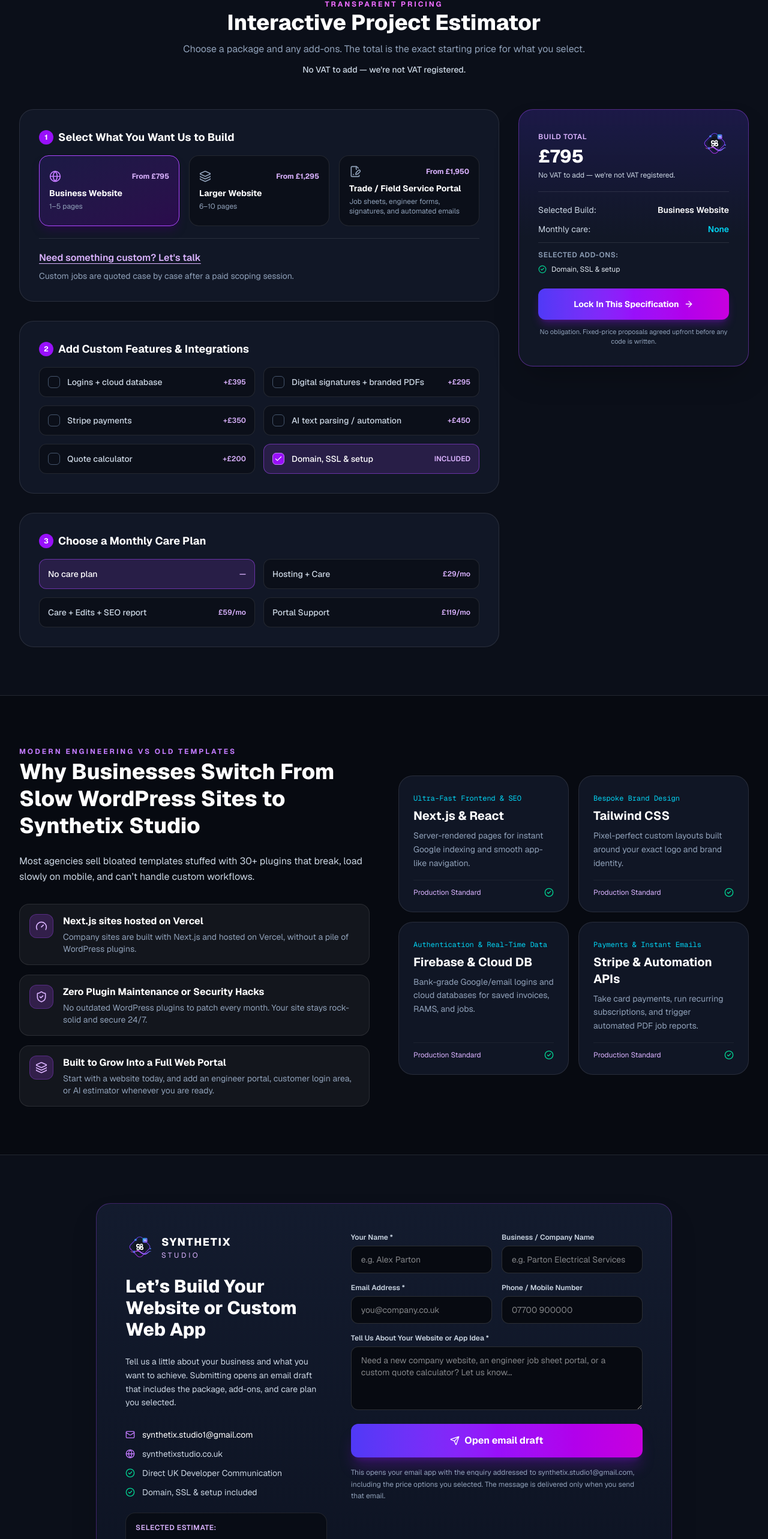
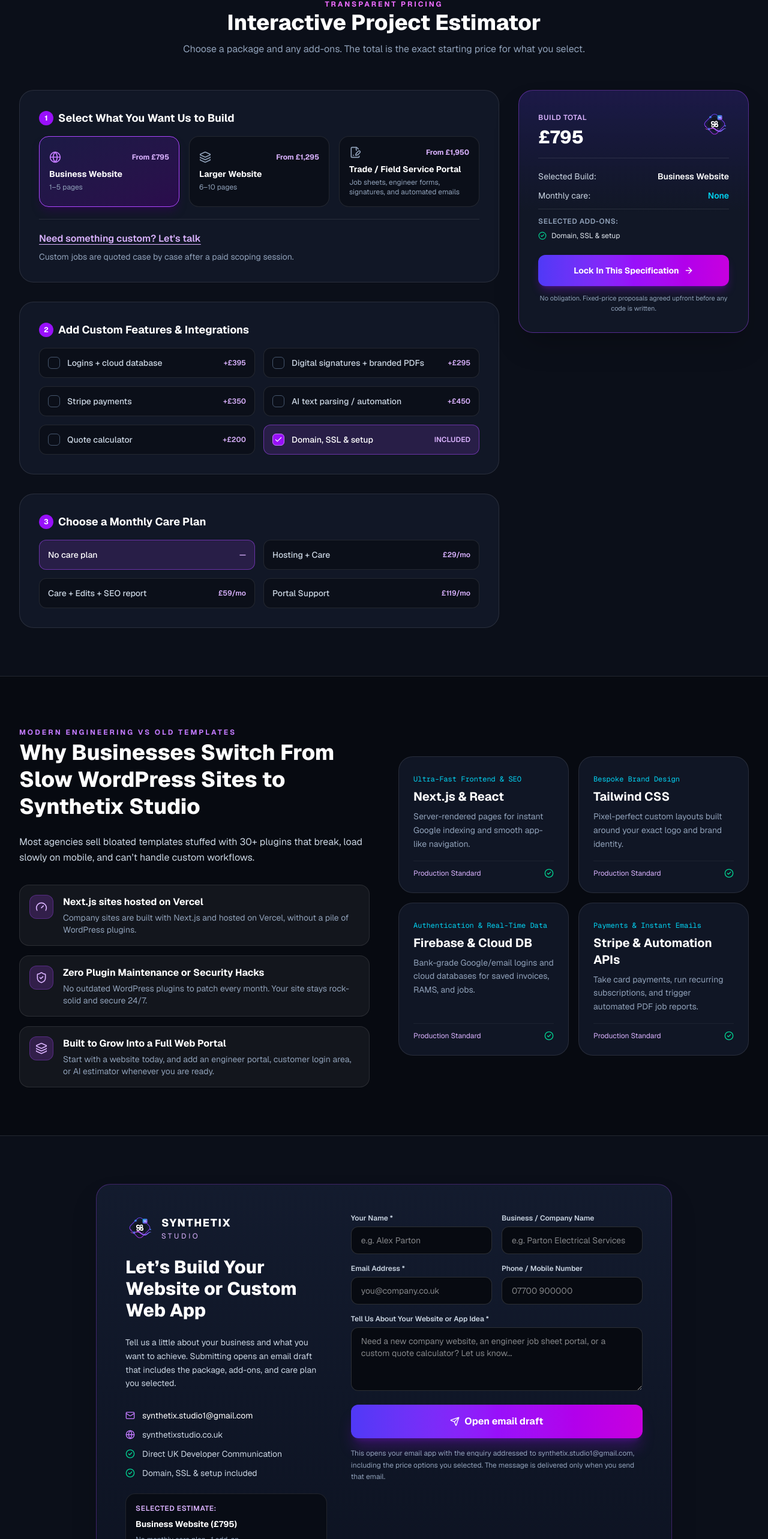
Before and after one commit to Omnislash1990/Synthetix-Web-Design-, a Next.js app: page / in a window 1280 px wide. Shown: the part 3028-5594 px from the top of the page at 60% size. Built offline with nearby package versions, Linux system fonts and the light colour scheme.

Commit message:
Remove the VAT notice from pricing and enquiry drafts.
The studio line is no longer shown beside the estimator, the build total, the contact summary, or in the mailto body.

Co-authored-by: Omnislash <sw80414@gmail.com>

```diff
--- a/src/app/page.js
+++ b/src/app/page.js
@@ -222,9 +222,6 @@ const PORTFOLIO_PROJECTS = [
   }
 ];
 
-// Change this one string to update the VAT notice everywhere it is shown.
-const VAT_NOTICE = "No VAT to add — we're not VAT registered.";
-
 const CONTACT_EMAIL = "synthetix.studio1@gmail.com";
 
 const PROJECT_TYPES = [
@@ -294,7 +291,6 @@ function buildEnquiryMailto({ formState, estimateSummary, selectedAddons }) {
     `Package: ${estimateSummary.typeObj.name} (${estimateSummary.typeObj.desc})`,
     `Build total: ${formatPounds(estimateSummary.buildTotal)}`,
     `Monthly care: ${careLine}`,
-    VAT_NOTICE,
     "",
     "Add-ons:",
     ...(addonLines.length ? addonLines : ["- None"]),
@@ -927,7 +923,6 @@ export default function App() {
             <p className="text-slate-400">
               Choose a package and any add-ons. The total is the exact starting price for what you select.
             </p>
-            <p className="text-sm font-medium text-slate-300">{VAT_NOTICE}</p>
           </div>
 
           <div className="grid lg:grid-cols-12 gap-8 items-start">
@@ -1067,7 +1062,6 @@ export default function App() {
                   <div className="text-3xl font-extrabold text-white mt-1">
                     {formatPounds(estimateSummary.buildTotal)}
                   </div>
-                  <p className="text-xs text-slate-300 mt-1 leading-relaxed">{VAT_NOTICE}</p>
                 </div>
                 <SynthetixLogo className="w-12 h-12 shrink-0" />
               </div>
@@ -1269,7 +1263,7 @@ export default function App() {
                       ? `${estimateSummary.carePlan.label} · ${formatPounds(estimateSummary.carePlan.price)}/mo`
                       : "No monthly care plan"}
                     {" · "}
-                    {selectedAddons.length} add-on{selectedAddons.length === 1 ? "" : "s"} · {VAT_NOTICE}
+                    {selectedAddons.length} add-on{selectedAddons.length === 1 ? "" : "s"}
                   </div>
                 </div>
               </div>
```
